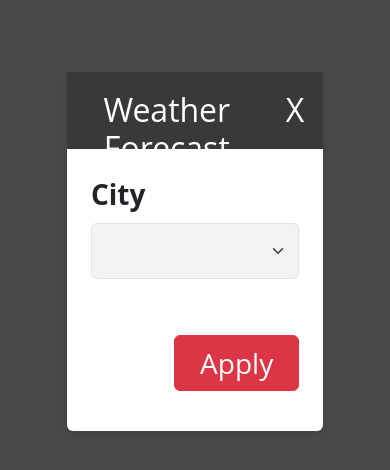
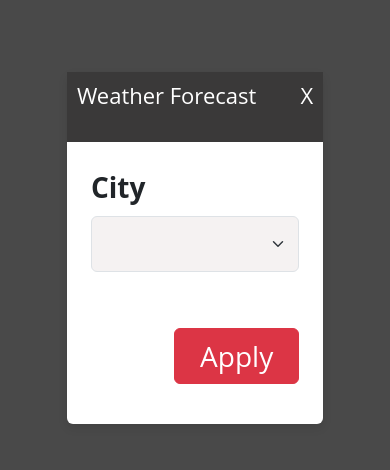
Before and after one commit to sabanegajendra/weatherForeCast, an Angular app: page / in a window 390 px wide. Shown: the top 470 px of the page. Built offline with nearby package versions, Linux system fonts and the light colour scheme.

Commit message:
css changes for headline

```diff
--- a/src/app/weather-fore-cast/weather-fore-cast.component.css
+++ b/src/app/weather-fore-cast/weather-fore-cast.component.css
@@ -143,6 +143,15 @@ button {
 
 
 /* Responsiveness */
+
+@media (max-width: 480px) {
+    h2 {
+        font-size: 22px;
+        padding: 10px;
+        height: auto;
+    }
+}
+
 @media (max-width: 768px) {
     button {
         width: 50%;  /* Adjust button width on smaller screens */
```
